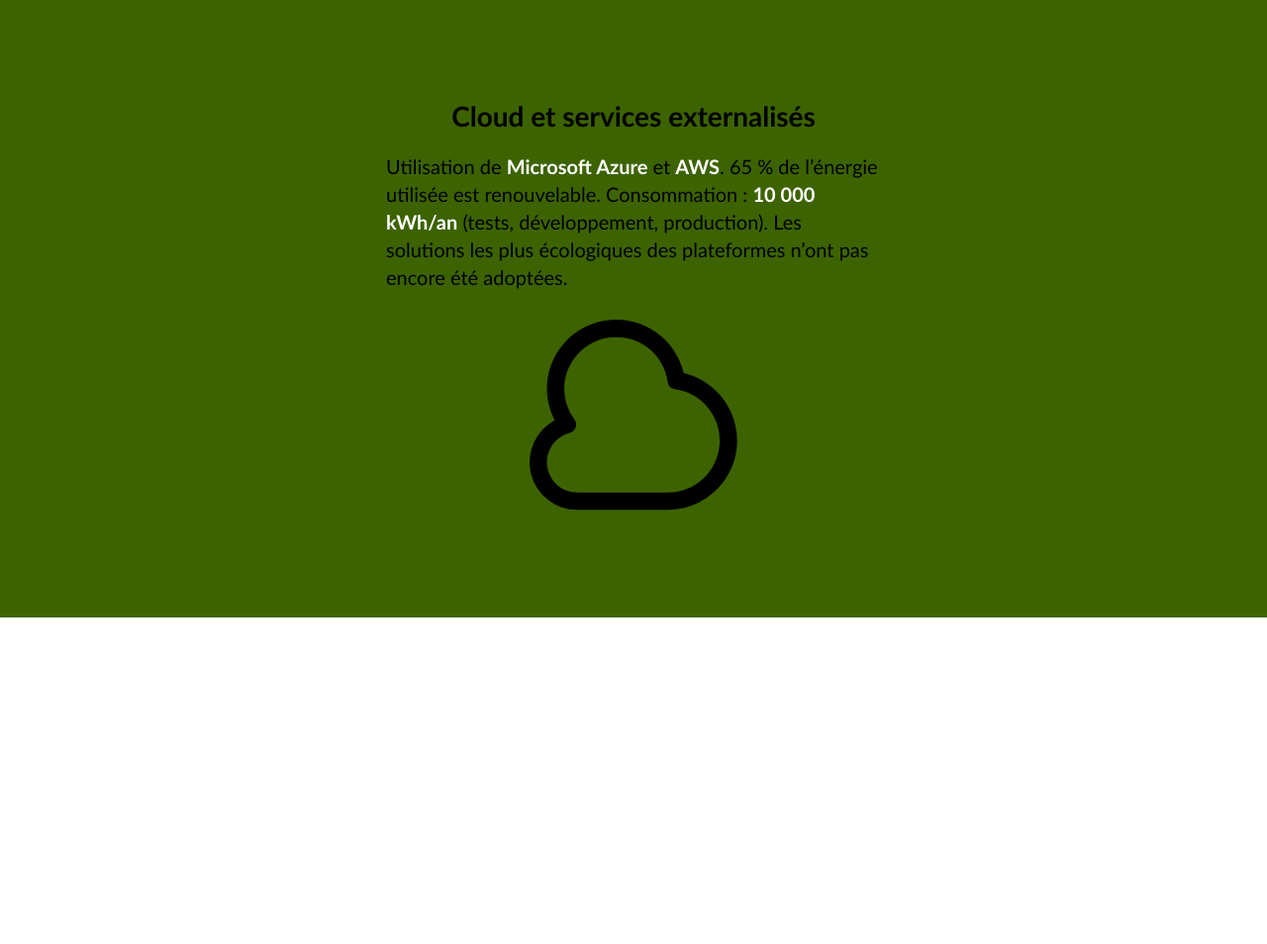
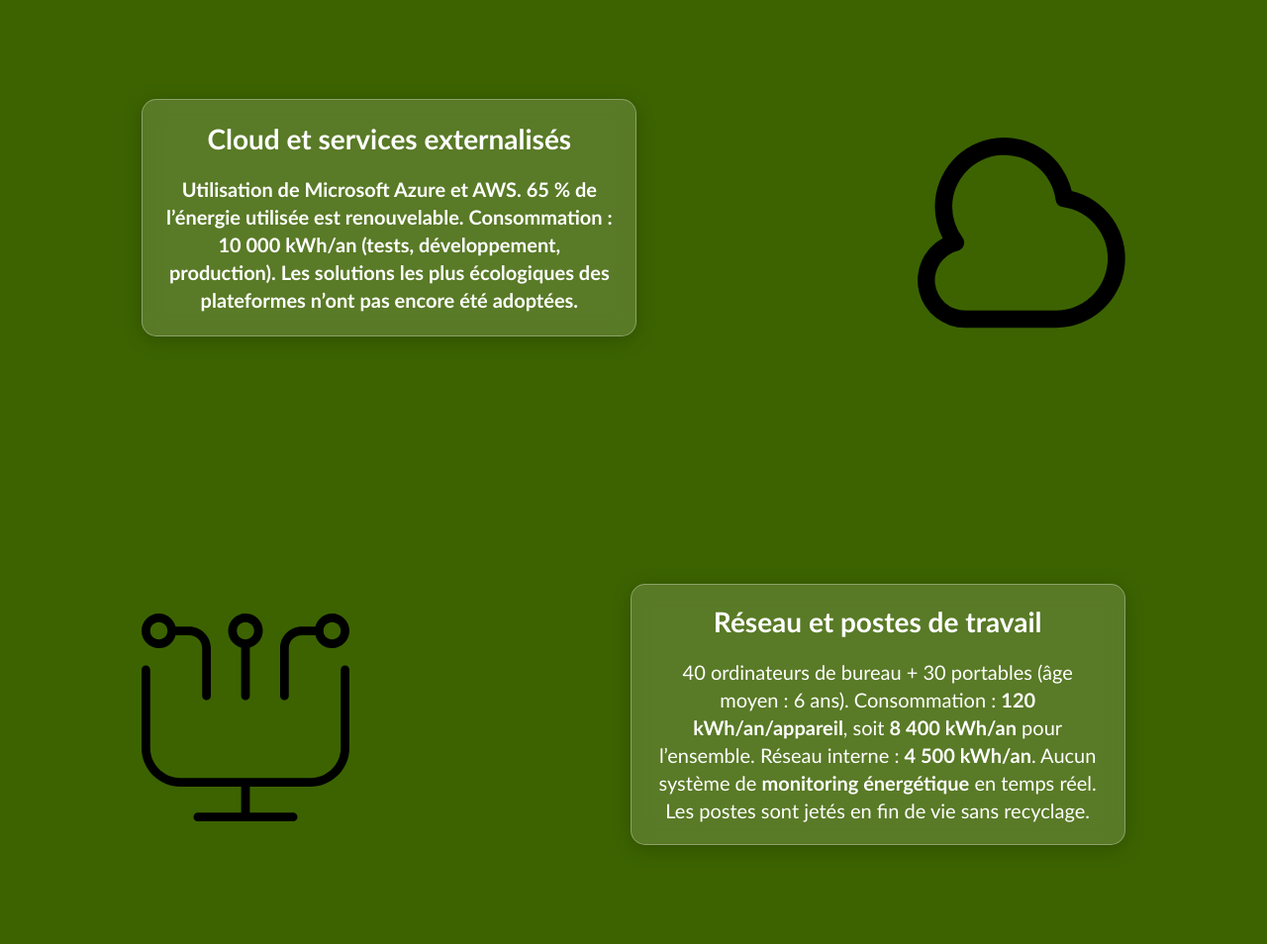
Before and after one commit to Matheo-GIT/matheo-git.github.io, a plain HTML site: page index.html in a window 1280 px wide. Shown: the part 1780-2734 px from the top of the page at 99% size. Before the commit the page ends 2404 px from the top, so only its background shows below. Drawn offline with Linux system fonts and the light colour scheme.

Commit message:
small changes

```diff
--- a/index.html
+++ b/index.html
@@ -86,7 +86,21 @@
                 Utilisation de <span class="detail-entreprise">Microsoft Azure</span> et <span class="detail-entreprise">AWS</span>. 65 % de l’énergie utilisée est renouvelable.
                 Consommation : <span class="detail-entreprise">10 000 kWh/an</span> (tests, développement, production). Les solutions les plus écologiques des plateformes n’ont pas encore été adoptées.
             </p>
+        </div>
         <img class="cloud-img" src="images/cloud.svg" alt="Image de cloud">
+    </div>
+
+    <div class="network">
+        <img class="network-img" src="images/network.svg" alt="Image de réseau">
+        <div class="decal-3">
+            <h2>Réseau et postes de travail</h2>
+            <p>
+                40 ordinateurs de bureau + 30 portables (âge moyen : 6 ans).
+                Consommation : <span class="detail-entreprise">120 kWh/an/appareil</span>, soit <span class="detail-entreprise">8 400 kWh/an</span> pour l’ensemble.
+                Réseau interne : <span class="detail-entreprise">4 500 kWh/an</span>.
+                Aucun système de <span class="detail-entreprise">monitoring énergétique</span> en temps réel.
+                Les postes sont jetés en fin de vie sans recyclage.
+            </p>
         </div>
     </div>
 
--- a/style.css
+++ b/style.css
@@ -167,7 +167,7 @@ body.dark-mode .bouton-header-light-mode {
 }
 
 /* en dessous pour les pb  */
-.detail-entreprise, .infrastructure, .cloud {
+.detail-entreprise, .infrastructure, .cloud, .network {
     margin: 0 auto; /* centre horizontalement */
     padding: 100px 60px; /* espace intérieur haut/bas + côtés */
     position: relative;
@@ -177,12 +177,14 @@ body.dark-mode .bouton-header-light-mode {
     display: flex;
     justify-content: center;
     align-items: stretch;
-    gap: 200px; /* espace entre les deux blocs */
+    gap: 200px; /*espace entre les deux blocs */
     flex-wrap: wrap; /* pour s’adapter aux petits écrans */
     box-sizing: border-box; /* pour que le padding soit inclus dans la largeur */
 }
-.infrastructure, .cloud {
+.infrastructure, .cloud, .network {
     padding-top: 150px;
+    display: flex;
+    justify-content: space-evenly;
 }
 
 span.detail-entreprise {
@@ -200,7 +202,7 @@ h2.titre-detail-entreprise {
     margin-bottom: 15px;
 }
 
-.titre1, .titre2, .decal-1 {
+.titre1, .titre2, .decal-1, .decal-2, .decal-3 {
     flex: 1 1 40%; /* prend ~40% de la largeur chacun */
     min-width: 320px; /* empêche de devenir trop petits */
     max-width: 500px; /* limite la taille max */
@@ -217,11 +219,10 @@ h2.titre-detail-entreprise {
     text-align: center;
 }
 
-.decal-1, .decal-2 {
+.decal-1, .decal-2, .decal-3 {
     flex: 1 1 100%;     /* force retour à la ligne */
     max-width: 500px;   /* même largeur visuelle que .titre1/.titre2 */
     min-width: 0;
-    margin: 0 auto;     /* centre horizontalement dans la ligne */
     position: static;
     display: flex;
     flex-direction: column;
@@ -232,16 +233,17 @@ h2.titre-detail-entreprise {
 
 /* option responsive : sur très grands écrans garder deux colonnes et decal-1 centré */
 @media (min-width: 1200px) {
-    .decal-1 {
+    .decal-1, .decal-2, .decal-3 {
         flex-basis: 100%;
     }
 }
 
-.infra-img, .cloud-img {
+.infra-img, .cloud-img, .network-img {
     height: 210px;
     width: 210px;
+    margin-top: 30px;
 }
 
-.decal-1, .decal-2 h2 {
+.decal-1, .decal-2, .decal-3 h2 {
     font-weight: bold;
 }
```
Also changed, not shown: images/network.svg (added).
